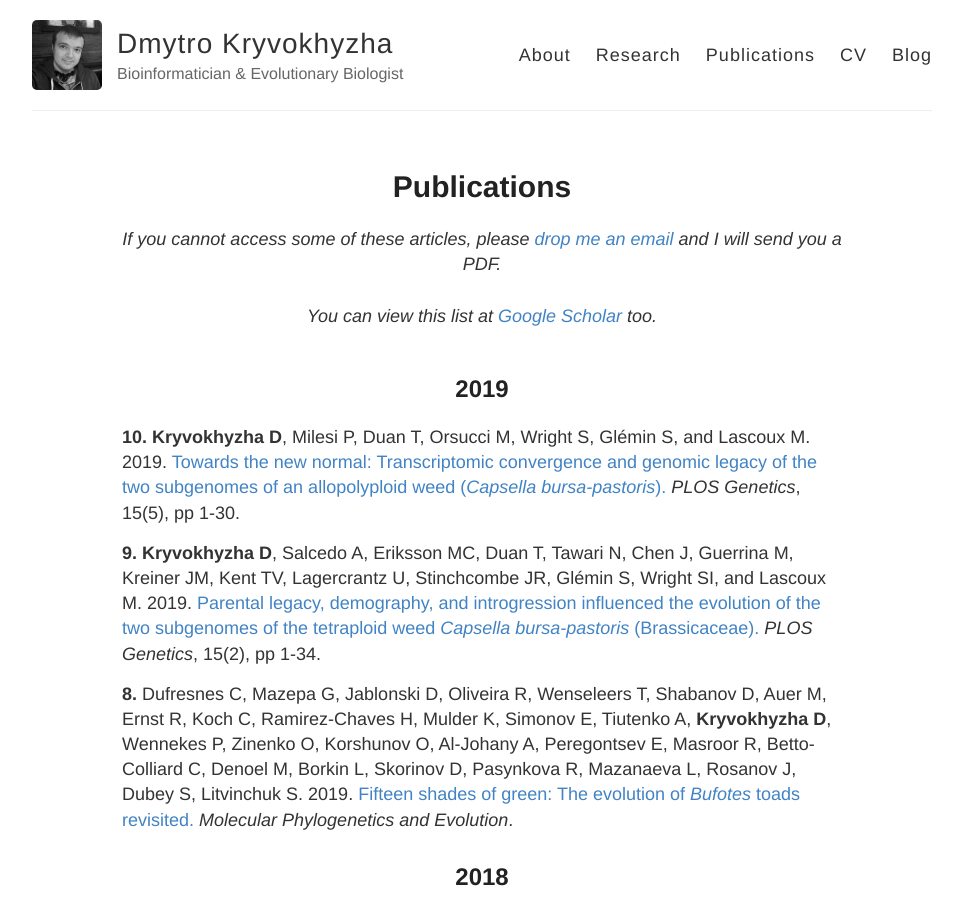
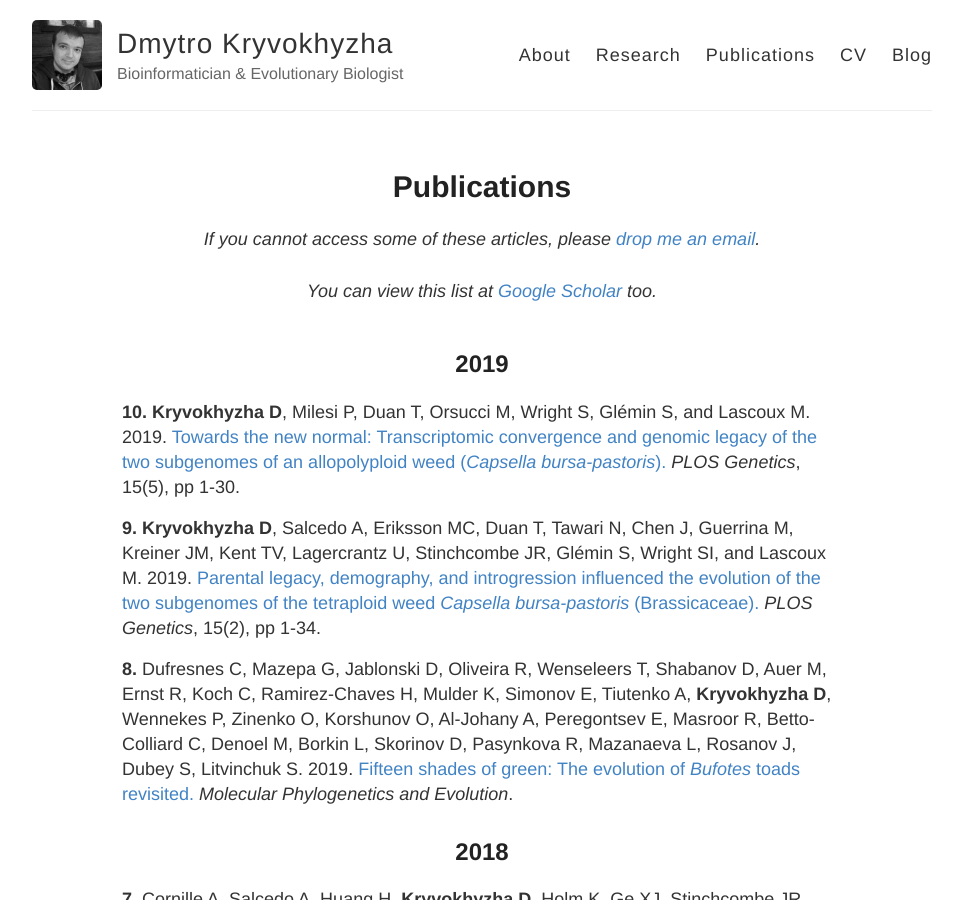
Before and after one commit to evodify/evodify.github.io, a Jekyll site: the page built from _pages/publications.md, in a window 1280 px wide and 900 px high. Shown: the whole window, without its empty margins (158-1119 px from the left). Built offline with Jekyll 4.4.1, drawn with Linux system fonts in a browser that asks for light colours.

Commit message:
corrected email message in _pages/publications.md

```diff
--- a/_pages/publications.md
+++ b/_pages/publications.md
@@ -6,7 +6,7 @@ excerpt: Papers, theses, and other publications by Dmytro Kryvokhyzha.
 ---
 
 <div style="text-align: center; margin-bottom: 20pt; font-style: italic;">
-If you cannot access some of these articles, please <a href="mailto:dmytro.kryvokhyzha@evobio.eu" title="Contact">drop me an email</a> and I will send you a PDF.
+If you cannot access some of these articles, please <a href="mailto:dmytro.kryvokhyzha@evobio.eu" title="Contact">drop me an email</a>.
 </div>
 
 <div style="text-align: center; margin-bottom: 30pt; font-style: italic;">
```
